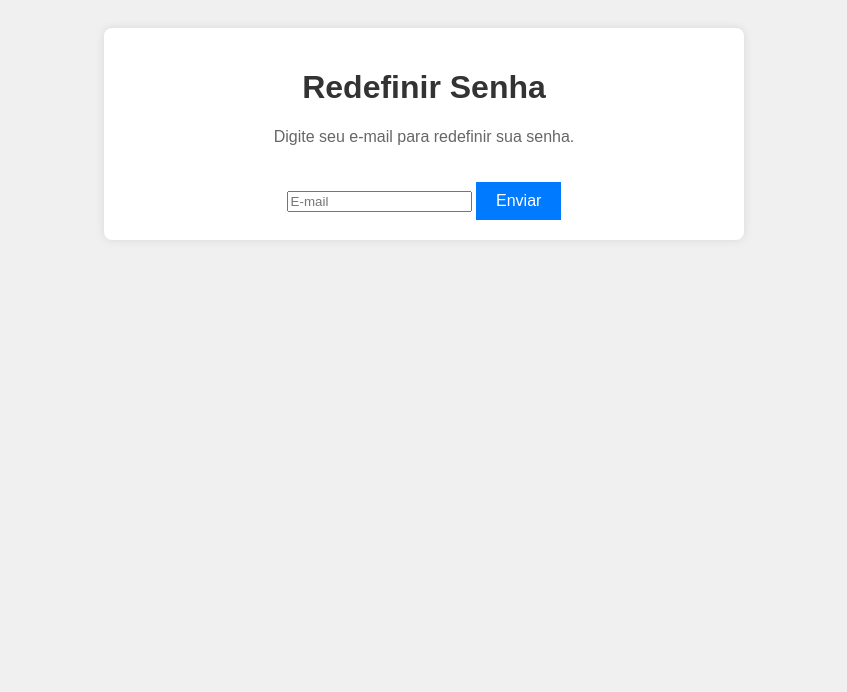
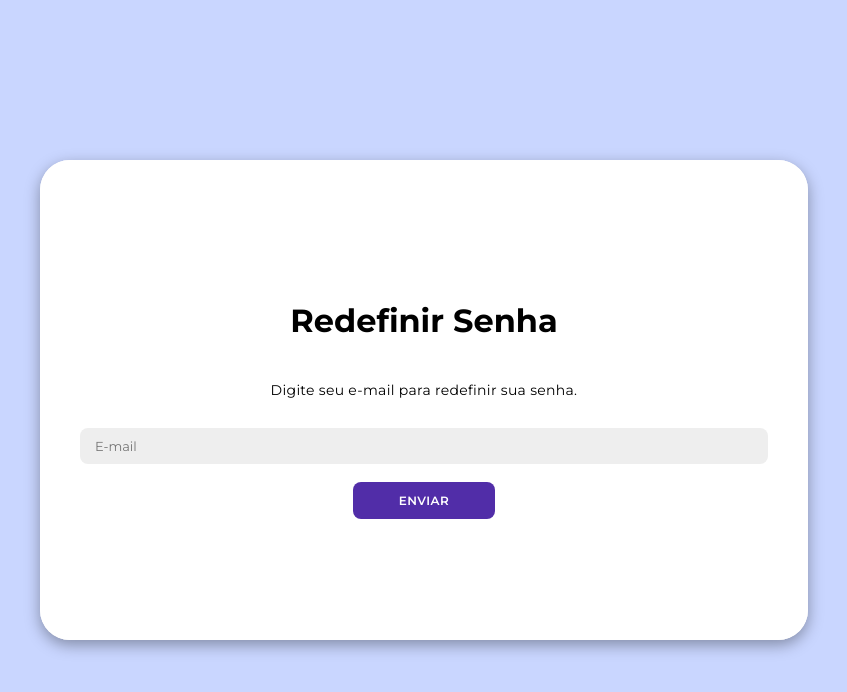
Before and after one commit to marcosordnael/NovoSite, a website with bundled scripts: page public/reset-senha.html in a window 1280 px wide. Shown: the whole page, without its empty margins (216-1063 px from the left). Built offline with nearby package versions, Linux system fonts and the light colour scheme; no server answers.

Commit message:
Update index

```diff
--- a/public/reset-senha.html
+++ b/public/reset-senha.html
@@ -1,10 +1,10 @@
 <!DOCTYPE html>
-<html lang="en">
+<html lang="pt-BR">
 <head>
     <meta charset="UTF-8">
     <meta name="viewport" content="width=device-width, initial-scale=1.0">
     <title>Esqueci minha senha</title>
-    <link rel="stylesheet" href="style-home.css">
+    <link rel="stylesheet" href="style-index.css">
     <script src="https://www.gstatic.com/firebasejs/8.6.1/firebase-app.js"></script>
     <script src="https://www.gstatic.com/firebasejs/8.6.1/firebase-auth.js"></script>
 </head>
```
Also changed, not shown: public/index.html (+3 -3 lines).
